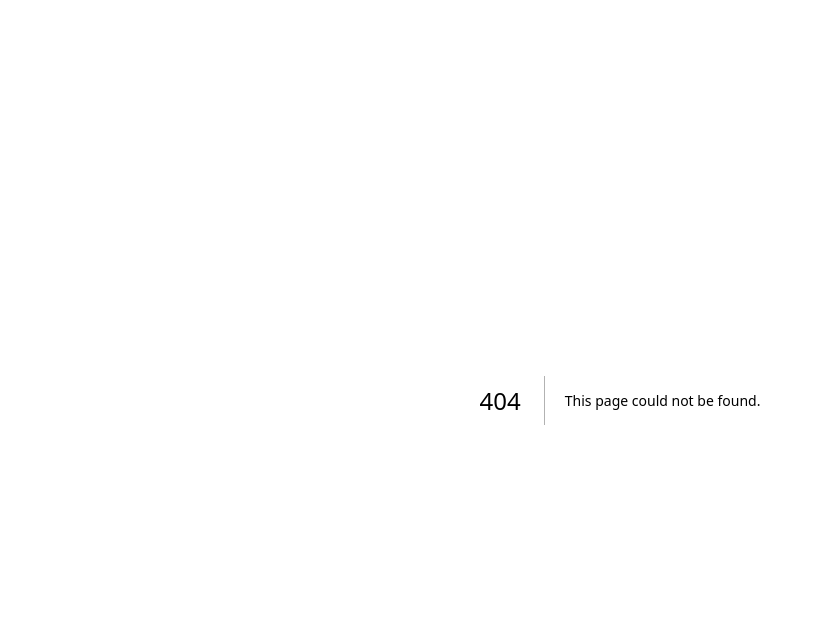
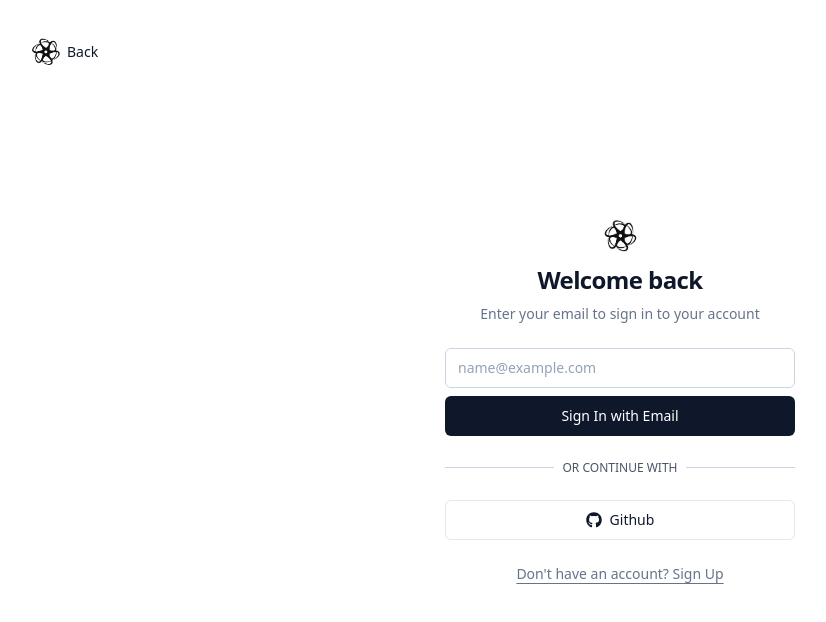
Before and after one commit to ManishBisht777/megatron, a Next.js app: page /auth/login in a window 1280 px wide. Before the commit this address had no page. Shown: the top 622 px of the page, without its empty margins (20-846 px from the left). Built offline with nearby package versions, Linux system fonts and the light colour scheme.

Commit message:
feat: Login UI

```diff
--- a/app/(pages)/page.tsx
+++ b/app/(pages)/page.tsx
@@ -18,7 +18,7 @@
         </p>
       </div>
       <div className="flex gap-4 mt-3">
-        <Link href="/login" className={cn(buttonVariants({ size: "lg" }))}>
+        <Link href="/auth/login" className={cn(buttonVariants({ size: "lg" }))}>
           Get Started
         </Link>
         <Link
--- a/app/api/hello/route.ts
+++ /dev/null
@@ -1,3 +0,0 @@
-export async function GET(request: Request) {
-  return new Response('Hello, Next.js!')
-}
--- /dev/null
+++ b/app/auth/layout.tsx
@@ -0,0 +1,7 @@
+interface AuthLayoutProps {
+  children: React.ReactNode;
+}
+
+export default function AuthLayout({ children }: AuthLayoutProps) {
+  return <div className="min-h-screen">{children}</div>;
+}
--- /dev/null
+++ b/app/auth/login/page.tsx
@@ -0,0 +1,50 @@
+import AuthForm from "@/app/components/auth/authForm";
+import { buttonVariants } from "@/app/components/ui/button";
+import { cn } from "@/app/lib/utils";
+import Image from "next/image";
+import Link from "next/link";
+import React from "react";
+import logo from "../../../public/images/logo.png";
+
+type Props = {};
+
+const pages = (props: Props) => {
+  return (
+    <div className="flex h-screen w-screen flex-col items-center justify-center">
+      <Link
+        href="/"
+        className={cn(
+          buttonVariants({ variant: "ghost" }),
+          "absolute top-4 left-4 md:top-8 md:left-8"
+        )}
+      >
+        <>
+          <Image className="mr-1" alt="Logo Image" src={logo} width={35} />
+          Back
+        </>
+      </Link>
+      <div className="mx-auto flex w-full flex-col justify-center space-y-6 sm:w-[350px]">
+        <div className="flex flex-col space-y-2 text-center items-center">
+          <Image alt="Logo Image" src={logo} width={40} />
+          <h1 className="text-2xl font-semibold tracking-tight">
+            Welcome back
+          </h1>
+          <p className="text-sm text-slate-500 dark:text-slate-400">
+            Enter your email to sign in to your account
+          </p>
+        </div>
+        <AuthForm />
+        <p className="px-8 text-center text-sm text-slate-500 dark:text-slate-400">
+          <Link
+            href="/register"
+            className="hover:text-brand underline underline-offset-4"
+          >
+            Don&apos;t have an account? Sign Up
+          </Link>
+        </p>
+      </div>
+    </div>
+  );
+};
+
+export default pages;
--- /dev/null
+++ b/app/components/auth/authForm.tsx
@@ -0,0 +1,58 @@
+import { cn } from "@/app/lib/utils";
+import React from "react";
+import { buttonVariants } from "../ui/button";
+import { Icons } from "../ui/icons";
+import { Input } from "../ui/input";
+
+type Props = {};
+
+const AuthForm = (props: Props) => {
+  return (
+    <div className="flex flex-col gap-6">
+      <form action="" className="flex flex-col gap-2">
+        <Input
+          id="email"
+          placeholder="name@example.com"
+          type="email"
+          autoCapitalize="none"
+          autoComplete="email"
+          autoCorrect="off"
+          //   disabled={isLoading || isGitHubLoading}
+          //   {...register("email")}
+        />
+        <button className={cn(buttonVariants())}>
+          {/* {isLoading && (
+              <Icons.spinner className="mr-2 h-4 w-4 animate-spin" />
+            )} */}
+          Sign In with Email
+        </button>
+      </form>
+      <div className="relative">
+        <div className="absolute inset-0 flex items-center">
+          <span className="w-full border-t border-slate-300" />
+        </div>
+        <div className="relative flex justify-center text-xs uppercase">
+          <span className="bg-white px-2 text-slate-600">Or continue with</span>
+        </div>
+      </div>
+      <button
+        type="button"
+        className={cn(buttonVariants({ variant: "outline" }))}
+        // onClick={() => {
+        // setIsGitHubLoading(true)
+        // signIn("github")
+        // }}
+        // disabled={isLoading || isGitHubLoading}
+      >
+        {/* {isGitHubLoading ? (
+          <Icons.spinner className="mr-2 h-4 w-4 animate-spin" />
+        ) : ( */}
+        <Icons.gitHub className="mr-2 h-4 w-4" />
+        {/* )}{" "} */}
+        Github
+      </button>
+    </div>
+  );
+};
+
+export default AuthForm;
--- /dev/null
+++ b/app/components/ui/icons.tsx
@@ -0,0 +1,66 @@
+import {
+  AlertTriangle,
+  ArrowRight,
+  Check,
+  ChevronLeft,
+  ChevronRight,
+  Command,
+  CreditCard,
+  File,
+  FileText,
+  HelpCircle,
+  Image,
+  Loader2,
+  LucideProps,
+  MoreVertical,
+  Pizza,
+  Plus,
+  Settings,
+  Trash,
+  Twitter,
+  User,
+  X,
+  type Icon as LucideIcon,
+} from "lucide-react";
+
+export type Icon = LucideIcon;
+
+export const Icons = {
+  logo: Command,
+  close: X,
+  spinner: Loader2,
+  chevronLeft: ChevronLeft,
+  chevronRight: ChevronRight,
+  trash: Trash,
+  post: FileText,
+  page: File,
+  media: Image,
+  settings: Settings,
+  billing: CreditCard,
+  ellipsis: MoreVertical,
+  add: Plus,
+  warning: AlertTriangle,
+  user: User,
+  arrowRight: ArrowRight,
+  help: HelpCircle,
+  pizza: Pizza,
+  gitHub: ({ ...props }: LucideProps) => (
+    <svg
+      aria-hidden="true"
+      focusable="false"
+      data-prefix="fab"
+      data-icon="github"
+      role="img"
+      xmlns="http://www.w3.org/2000/svg"
+      viewBox="0 0 496 512"
+      {...props}
+    >
+      <path
+        fill="currentColor"
+        d="M165.9 397.4c0 2-2.3 3.6-5.2 3.6-3.3 .3-5.6-1.3-5.6-3.6 0-2 2.3-3.6 5.2-3.6 3-.3 5.6 1.3 5.6 3.6zm-31.1-4.5c-.7 2 1.3 4.3 4.3 4.9 2.6 1 5.6 0 6.2-2s-1.3-4.3-4.3-5.2c-2.6-.7-5.5 .3-6.2 2.3zm44.2-1.7c-2.9 .7-4.9 2.6-4.6 4.9 .3 2 2.9 3.3 5.9 2.6 2.9-.7 4.9-2.6 4.6-4.6-.3-1.9-3-3.2-5.9-2.9zM244.8 8C106.1 8 0 113.3 0 252c0 110.9 69.8 205.8 169.5 239.2 12.8 2.3 17.3-5.6 17.3-12.1 0-6.2-.3-40.4-.3-61.4 0 0-70 15-84.7-29.8 0 0-11.4-29.1-27.8-36.6 0 0-22.9-15.7 1.6-15.4 0 0 24.9 2 38.6 25.8 21.9 38.6 58.6 27.5 72.9 20.9 2.3-16 8.8-27.1 16-33.7-55.9-6.2-112.3-14.3-112.3-110.5 0-27.5 7.6-41.3 23.6-58.9-2.6-6.5-11.1-33.3 2.6-67.9 20.9-6.5 69 27 69 27 20-5.6 41.5-8.5 62.8-8.5s42.8 2.9 62.8 8.5c0 0 48.1-33.6 69-27 13.7 34.7 5.2 61.4 2.6 67.9 16 17.7 25.8 31.5 25.8 58.9 0 96.5-58.9 104.2-114.8 110.5 9.2 7.9 17 22.9 17 46.4 0 33.7-.3 75.4-.3 83.6 0 6.5 4.6 14.4 17.3 12.1C428.2 457.8 496 362.9 496 252 496 113.3 383.5 8 244.8 8zM97.2 352.9c-1.3 1-1 3.3 .7 5.2 1.6 1.6 3.9 2.3 5.2 1 1.3-1 1-3.3-.7-5.2-1.6-1.6-3.9-2.3-5.2-1zm-10.8-8.1c-.7 1.3 .3 2.9 2.3 3.9 1.6 1 3.6 .7 4.3-.7 .7-1.3-.3-2.9-2.3-3.9-2-.6-3.6-.3-4.3 .7zm32.4 35.6c-1.6 1.3-1 4.3 1.3 6.2 2.3 2.3 5.2 2.6 6.5 1 1.3-1.3 .7-4.3-1.3-6.2-2.2-2.3-5.2-2.6-6.5-1zm-11.4-14.7c-1.6 1-1.6 3.6 0 5.9 1.6 2.3 4.3 3.3 5.6 2.3 1.6-1.3 1.6-3.9 0-6.2-1.4-2.3-4-3.3-5.6-2z"
+      ></path>
+    </svg>
+  ),
+  twitter: Twitter,
+  check: Check,
+};
--- /dev/null
+++ b/app/components/ui/input.tsx
@@ -0,0 +1,24 @@
+import React from "react";
+import { cn } from "@/app/lib/utils";
+
+export interface InputProps
+  extends React.InputHTMLAttributes<HTMLInputElement> {}
+
+const Input = React.forwardRef<HTMLInputElement, InputProps>(
+  ({ className, ...props }, ref) => {
+    return (
+      <input
+        className={cn(
+          "flex h-10 w-full rounded-md border border-slate-300 bg-transparent py-2 px-3 text-sm placeholder:text-slate-400 focus:outline-none focus:ring-2 focus:ring-slate-400 focus:ring-offset-2 disabled:cursor-not-allowed disabled:opacity-50 dark:border-slate-700 dark:text-slate-50 dark:focus:ring-slate-400 dark:focus:ring-offset-slate-900",
+          className
+        )}
+        ref={ref}
+        {...props}
+      />
+    );
+  }
+);
+
+Input.displayName = "Input";
+
+export { Input };
--- a/package.json
+++ b/package.json
@@ -14,7 +14,9 @@
     "@types/react-dom": "18.0.11",
     "autoprefixer": "10.4.14",
     "clsx": "^1.2.1",
+    "lucide-react": "^0.145.0",
     "next": "13.3.0",
+    "next-auth": "^4.22.0",
     "postcss": "8.4.21",
     "react": "18.2.0",
     "react-dom": "18.2.0",
```
Also changed, not shown: 1 other file (tests, documents, lock files or other folders).
